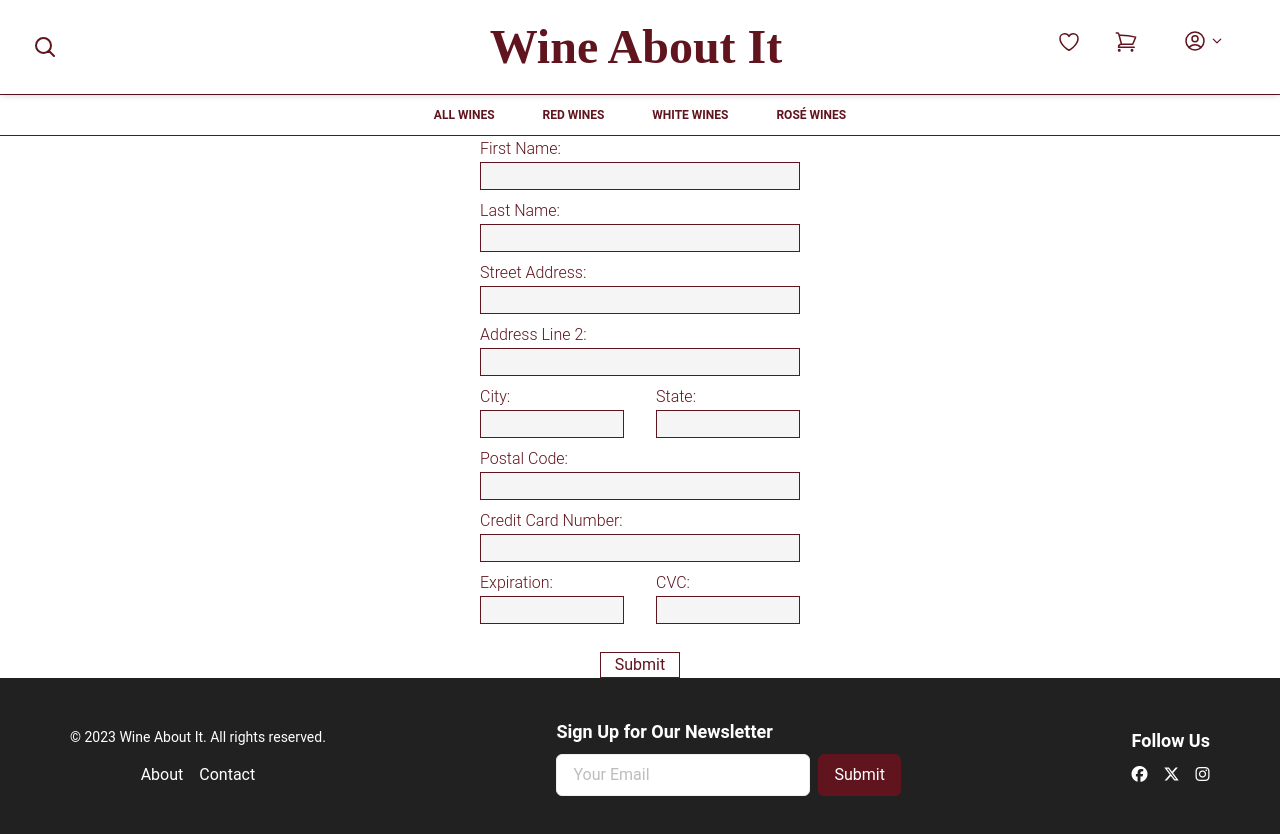
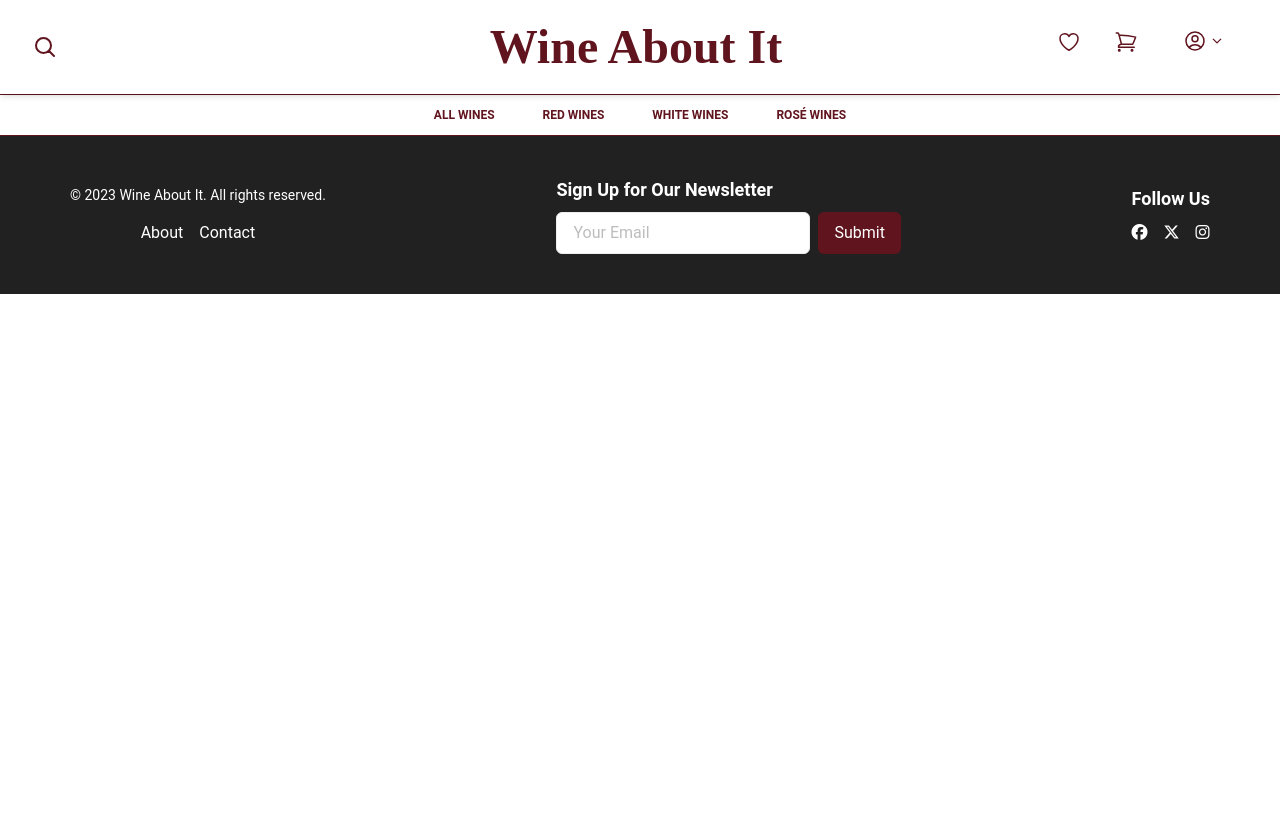
Before and after one commit to manfredjoa/wine-about-it-client, a React (Create React App) app: page /checkout in a window 1280 px wide. After the commit the page ends 800 px from the top, so only its background shows below. Built offline with nearby package versions, Linux system fonts and the light colour scheme; a web font is replaced by a local one.

Commit message:
checkout page is inside shopping cart page

```diff
--- a/src/App.js
+++ b/src/App.js
@@ -73,7 +73,7 @@ export default function App() {
           path="/shopping-cart"
           element={<ShoppingCartPage user={user} />}
         />
-        <Route path="/checkout" element={<CheckoutPage user={user} />} />
+        {/* <Route path="/checkout" element={<CheckoutPage user={user} />} /> */}
         <Route
           path="/filter/:productType"
           element={<FilterPage user={user} />}
--- a/src/components/Checkout.jsx
+++ b/src/components/Checkout.jsx
@@ -38,7 +38,7 @@ export default function Checkout() {
   return (
     <>
       {!submitForm ? (
-        <div className="flex justify-center">
+        <div className="flex justify-center mx-auto">
           <form
             className="flex flex-col justify-center items-center w-80 gap-2"
             style={{ color: "rgb(96, 20, 30)" }}
--- a/src/pages/ShoppingCartPage.jsx
+++ b/src/pages/ShoppingCartPage.jsx
@@ -1,10 +1,11 @@
 import { useSelector } from "react-redux";
 import { getWine } from "../api/api";
 
-import { useState, useEffect } from "react";
+import { useState, useEffect, useRef } from "react";
 import WineDetailShopping from "../components/WineDetailShopping";
 import { Button } from "@material-tailwind/react";
-import { useNavigate } from "react-router-dom";
+import { useNavigate, useLocation } from "react-router-dom";
+import CheckoutPage from "./CheckoutPage";
 
 export default function ShoppingCart() {
   const cartQuantity = useSelector((state) => state.cart.cartQuantity);
@@ -12,6 +13,7 @@ export default function ShoppingCart() {
   const items = useSelector((state) => state.cart.items);
   const [theFetchedWines, setTheFetchedWines] = useState([]);
   const navigate = useNavigate();
+  const [checkout, setCheckout] = useState(false);
 
   useEffect(() => {
     fetchWines();
@@ -35,6 +37,10 @@ export default function ShoppingCart() {
     return { ...wine, quantity: item.quantity };
   });
 
+  const handleCheckout = () => {
+    setCheckout(true);
+  };
+
   console.log("Cart Items: ", cartQuantity);
   console.log("Cart Totals: ", cartTotal);
 
@@ -45,6 +51,8 @@ export default function ShoppingCart() {
     window.location.reload();
   };
   return (
+    <div>
+      {!checkout ? (
         <div>
           <h1>Shopping Cart</h1>
           <div>
@@ -58,7 +66,11 @@ export default function ShoppingCart() {
             {cartTotal}
           </div>
           <Button onClick={handleRemoveState}>Clear</Button>
-      <Button onClick={() => navigate("/checkout")}>Check-Out</Button>
+          <Button onClick={handleCheckout}>Check-Out</Button>
+        </div>
+      ) : (
+        <CheckoutPage />
+      )}
     </div>
   );
 }
```
Lines whose indentation alone changed are shown as unchanged.
